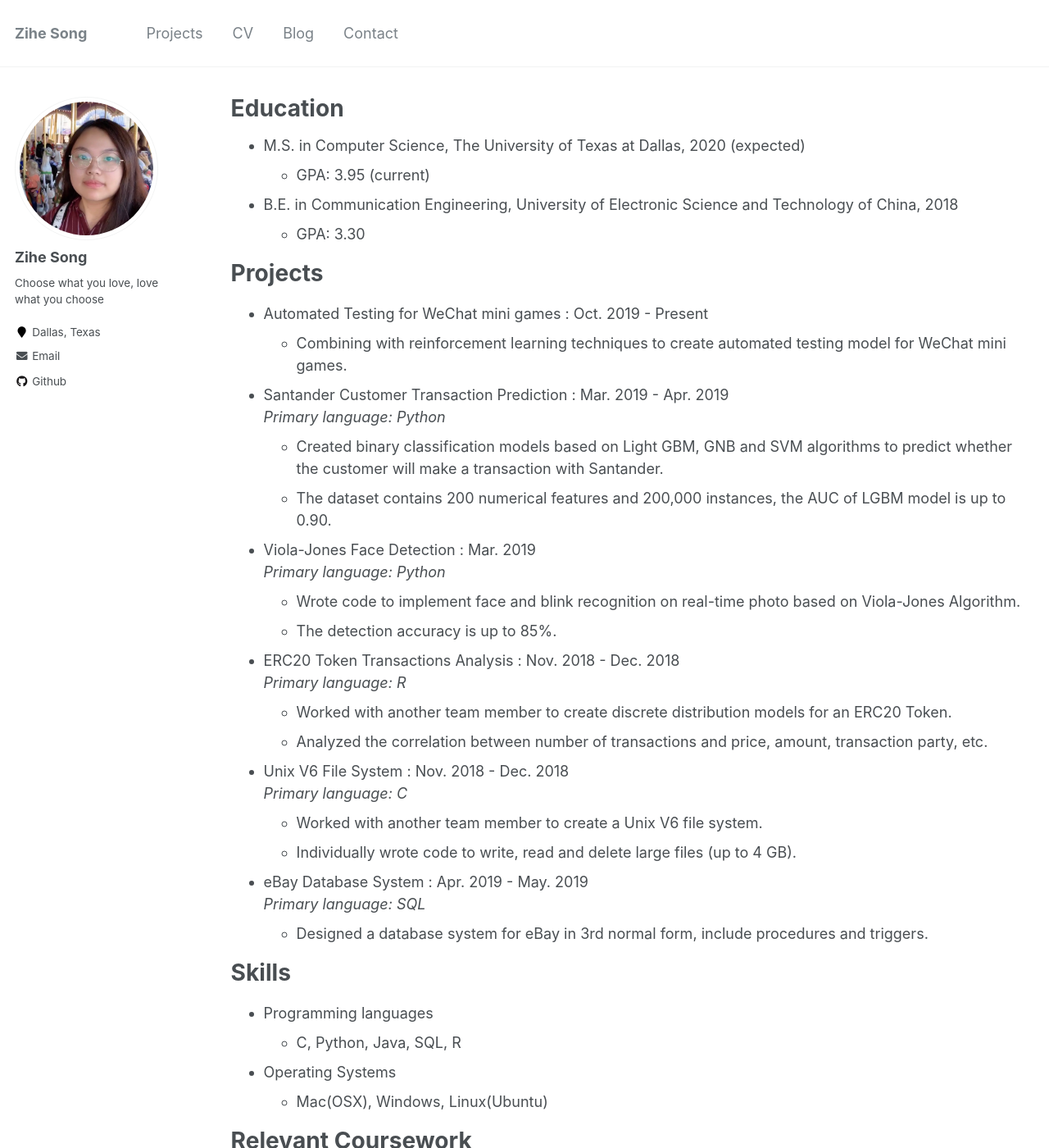
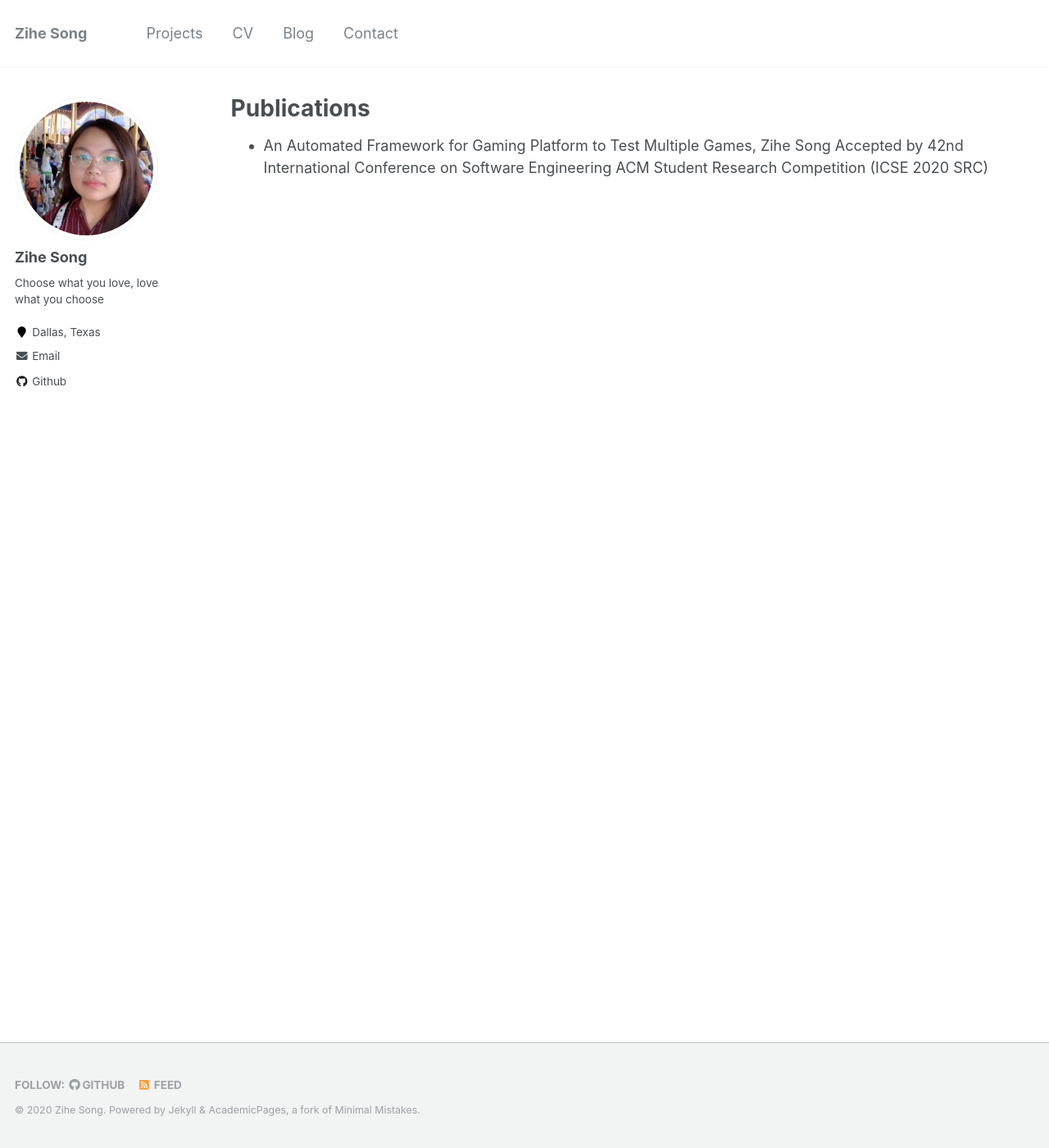
Before and after one commit to zihesong/zihesong.github.io, a Jekyll site: the page built from _pages/cv.md, in a window 1280 px wide and 1400 px high. Shown: the whole window at 82% size. Built offline with Jekyll 4.4.1, drawn with Linux system fonts in a browser that asks for light colours; some of the changed text lies outside the part shown.

Commit message:
Update cv.md

```diff
--- a/_pages/cv.md
+++ b/_pages/cv.md
@@ -1,7 +1,7 @@
 ---
 layout: archive
-title: "Education"
-permalink: /cv/
+title: "Publications"
+permalink: /publications/
 author_profile: true
 redirect_from:
   - /resume
@@ -9,56 +9,5 @@ redirect_from:
 
 {% include base_path %}
 
-* M.S. in Computer Science, The University of Texas at Dallas, 2020 (expected)
-  * GPA: 3.95 (current)
-* B.E. in Communication Engineering, University of Electronic Science and Technology of China, 2018
-  * GPA: 3.30
-
-
-Projects
-======
-* Automated Testing for WeChat mini games : Oct. 2019 - Present <br>
-  * Combining with reinforcement learning techniques to create automated testing model for WeChat mini games.
-
-
-* Santander Customer Transaction Prediction : Mar. 2019 - Apr. 2019 <br>
-        _Primary language: Python_
-  * Created binary classification models based on Light GBM, GNB and SVM algorithms to predict whether the customer will make a transaction with Santander.
-  * The dataset contains 200 numerical features and 200,000 instances, the AUC of LGBM
-model is up to 0.90.
-
-
-* Viola-Jones Face Detection : Mar. 2019
-        _Primary language: Python_
-  * Wrote code to implement face and blink recognition on real-time photo based on Viola-Jones Algorithm.
-  * The detection accuracy is up to 85%.
-
-
-* ERC20 Token Transactions Analysis : Nov. 2018 - Dec. 2018 <br>
-        _Primary language: R_
-  * Worked with another team member to create discrete distribution models for an ERC20 Token.
-  * Analyzed the correlation between number of transactions and price, amount, transaction party, etc.
-
-
-* Unix V6 File System : Nov. 2018 - Dec. 2018<br>
-        _Primary language: C_
-  * Worked with another team member to create a Unix V6 file system.
-  * Individually wrote code to write, read and delete large files (up to 4 GB).
-
-
-* eBay Database System : Apr. 2019 - May. 2019<br>
-        _Primary language: SQL_
-  * Designed a database system for eBay in 3rd normal form, include procedures and triggers.
-
-
-Skills
-======
-* Programming languages
-  * C, Python, Java, SQL, R
-* Operating Systems
-  * Mac(OSX), Windows, Linux(Ubuntu)
-
-
-Relevant Coursework
-======
-Machine Learning, Computer Vision, Statistics in Data Science, Database Design, Algorithms Analysis and Data Structures, Operating Systems, Linear Algebra, Calculus, Data Representation, Combinatorics and Graph Algorithms, Design and Analysis of Computer Algorithms
+* An Automated Framework for Gaming Platform to Test Multiple Games, Zihe Song
+Accepted by 42nd International Conference on Software Engineering ACM Student Research Competition (ICSE 2020 SRC)
```
